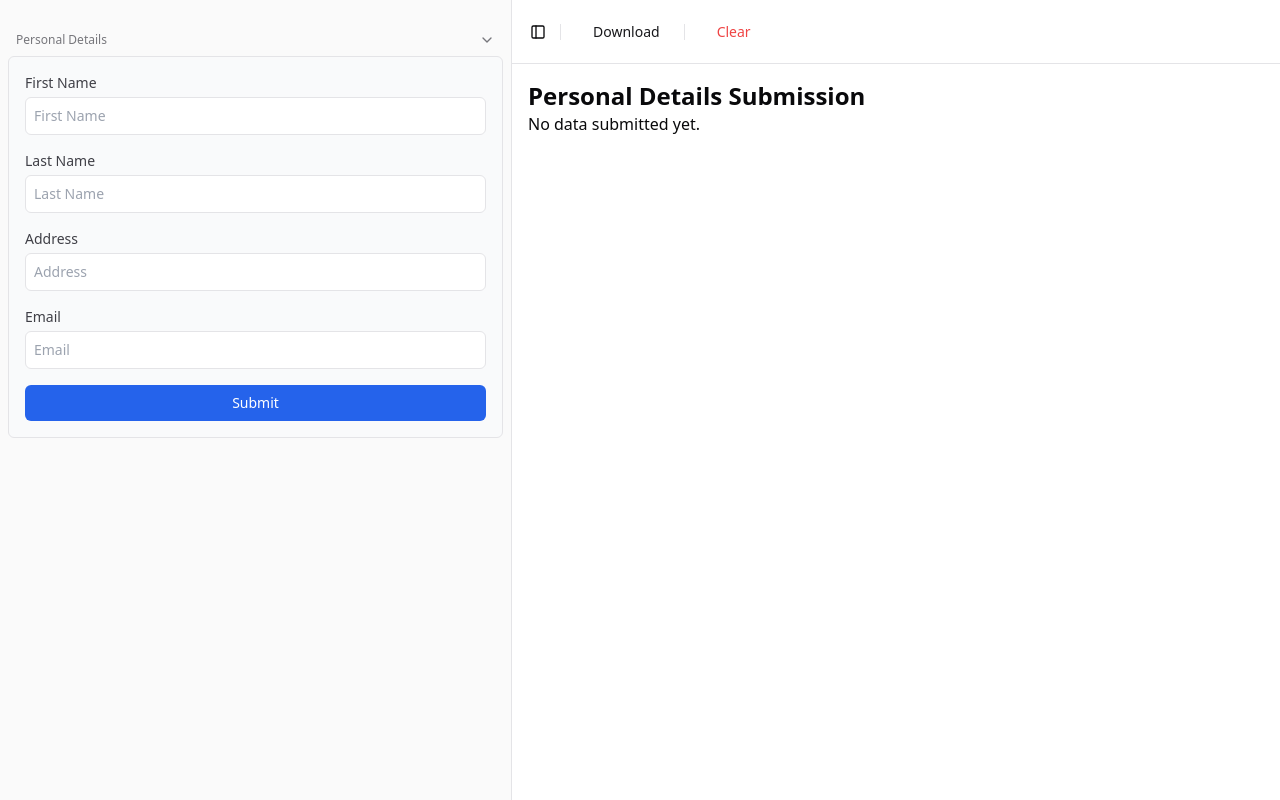
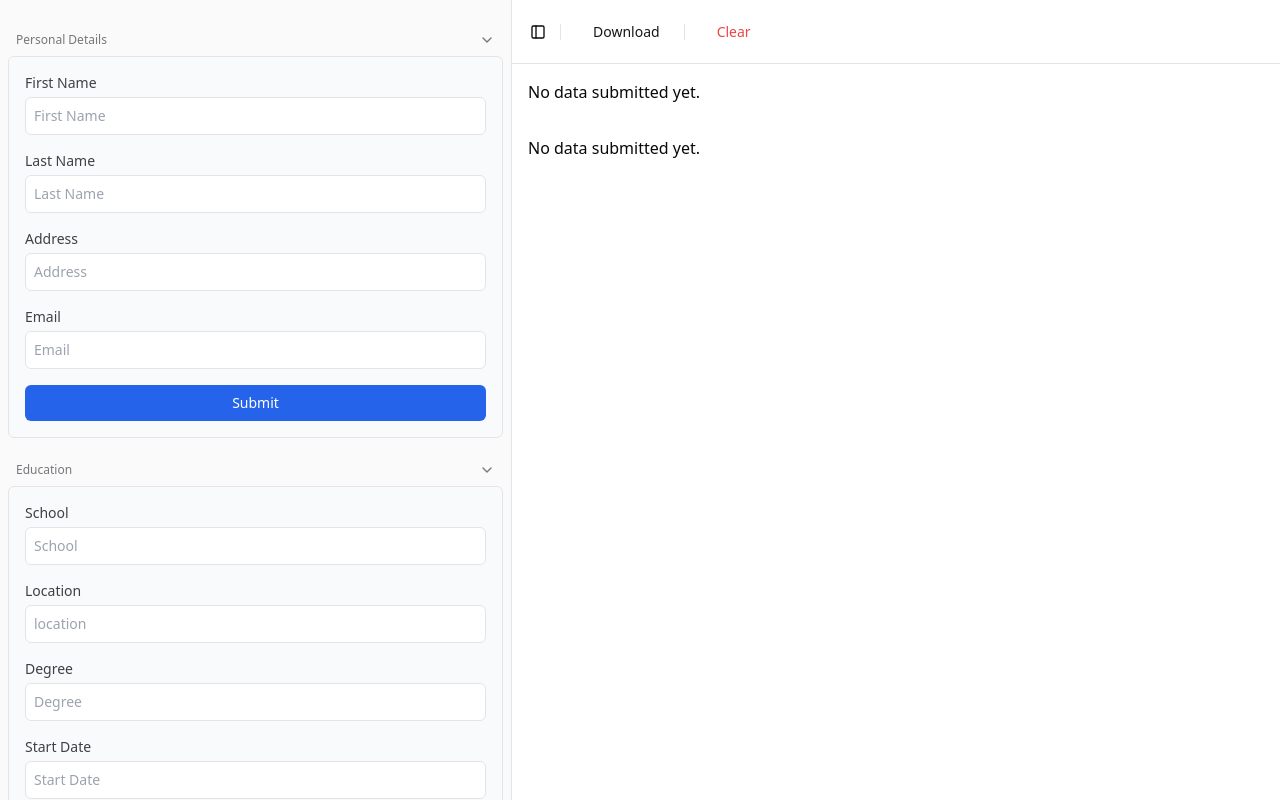
Before and after one commit to Emerson-Kelly/cv-app, a React (Vite) app: page / in a window 1280 px wide. Built offline with nearby package versions, Linux system fonts and the light colour scheme.

Commit message:
Add Education Form

```diff
--- a/src/App.jsx
+++ b/src/App.jsx
@@ -1,34 +1,54 @@
 import { useState } from "react";
 import { AppSidebar } from "./components/app-sidebar";
-import { SidebarProvider, SidebarTrigger, SidebarInset } from "./components/ui/sidebar";
+import {
+  SidebarProvider,
+  SidebarTrigger,
+  SidebarInset,
+} from "./components/ui/sidebar";
 import { Separator } from "./components/ui/separator";
 import { Button } from "@/components/ui/button";
 import { PersonalDetailsSubmission } from "./components/personal-details-submission";
-
+import { EducationSubmission } from "./components/education";
 
 function App() {
-  const [personalDetailsData, setFormData] = useState(null);
+  const [personalDetailsData, setPersonalDetailsFormData] = useState(null);
+  const [educationData, setEducationData] = useState(null);
 
-  const handleFormSubmit = (data) => {
-    setFormData(data); // Store submitted form data in state
+  const handlePersonalDetailsSubmit = (data) => {
+    setPersonalDetailsFormData(data);
+  };
+
+  const handleEducationSubmit = (data) => {
+    setEducationData(data);
   };
 
   return (
     <SidebarProvider>
-      <AppSidebar onFormSubmit={handleFormSubmit} />
+      <AppSidebar
+        onPersonalDetailsSubmit={handlePersonalDetailsSubmit}
+        onEducationSubmit={handleEducationSubmit}
+      />
       <SidebarInset>
-      <header className="flex sticky top-0 bg-background h-16 shrink-0 items-center gap-2 border-b px-4">
+        <header className="flex sticky top-0 bg-background h-16 shrink-0 items-center gap-2 border-b px-4">
           <SidebarTrigger className="-ml-1" />
           <Separator orientation="vertical" className="mr-2 h-4" />
           <Button variant="link">Download</Button>
           <Separator orientation="vertical" className="mr-2 h-4" />
-          <Button className="text-red-500" variant="link">Clear</Button>
+          <Button className="text-red-500" variant="link">
+            Clear
+          </Button>
         </header>
         <div className="p-4">
-          <h1 className="text-2xl font-bold">Personal Details Submission</h1>
           {/* Display submitted data */}
           {personalDetailsData ? (
             <PersonalDetailsSubmission data={personalDetailsData} />
+          ) : (
+            <p>No data submitted yet.</p>
+          )}
+        </div>
+        <div className="p-4">
+          {educationData ? (
+            <EducationSubmission data={educationData} />
           ) : (
             <p>No data submitted yet.</p>
           )}
--- a/src/components/app-sidebar.jsx
+++ b/src/components/app-sidebar.jsx
@@ -1,13 +1,14 @@
-import * as React from "react"
-import { ChevronRight } from "lucide-react"
-import { useForm } from "react-hook-form"
-import PersonalDetailsForm from "./personal-details-submission"
+import * as React from "react";
+import { ChevronRight } from "lucide-react";
+import { useForm } from "react-hook-form";
+import PersonalDetailsForm from "./personal-details-submission";
+import EducationForm from "./education";
 
 import {
   Collapsible,
   CollapsibleContent,
   CollapsibleTrigger,
-} from "@/components/ui/collapsible"
+} from "@/components/ui/collapsible";
 import {
   Sidebar,
   SidebarContent,
@@ -19,8 +20,7 @@ import {
   SidebarMenuButton,
   SidebarMenuItem,
   SidebarRail,
-} from "@/components/ui/sidebar"
-
+} from "@/components/ui/sidebar";
 
 // This is sample data.
 export const data = {
@@ -32,8 +32,7 @@ export const data = {
       items: [
         {
           title: "Form",
-          render: <PersonalDetailsForm key="personal-details-form" />
-
+          render: <PersonalDetailsForm key="personal-details-form" />,
         },
       ],
     },
@@ -43,7 +42,7 @@ export const data = {
       items: [
         {
           title: "Form",
-          url: "#",
+          render: <EducationForm key="education-form" />,
         },
       ],
     },
@@ -62,19 +61,18 @@ export const data = {
       ],
     },
   ],
-}
+};
 
-
-
-export function AppSidebar({ onFormSubmit }) {
+export function AppSidebar({ onPersonalDetailsSubmit, onEducationSubmit }) {
   return (
     <Sidebar>
-      <SidebarHeader>
-        {/* Sidebar header content */}
-      </SidebarHeader>
+      <SidebarHeader>{/* Sidebar header content */}</SidebarHeader>
       <SidebarContent className="gap-0">
-
-        <Collapsible title="Personal Details" defaultOpen className="group/collapsible">
+        <Collapsible
+          title="Personal Details"
+          defaultOpen
+          className="group/collapsible"
+        >
           <SidebarGroup>
             <SidebarGroupLabel asChild>
               <CollapsibleTrigger>
@@ -84,12 +82,32 @@ export function AppSidebar({ onFormSubmit }) {
             </SidebarGroupLabel>
             <CollapsibleContent>
               <SidebarGroupContent>
-                {/* Render the form directly */}
-                <PersonalDetailsForm onSubmit={onFormSubmit} />
+              <PersonalDetailsForm onSubmit={onPersonalDetailsSubmit} />
               </SidebarGroupContent>
             </CollapsibleContent>
           </SidebarGroup>
         </Collapsible>
+
+        <Collapsible
+          title="Education"
+          defaultOpen
+          className="group/collapsible"
+        >
+          <SidebarGroup>
+            <SidebarGroupLabel asChild>
+              <CollapsibleTrigger>
+              Education {""}
+                <ChevronRight className="ml-auto transition-transform group-data-[state=open]/collapsible:rotate-90" />
+              </CollapsibleTrigger>
+            </SidebarGroupLabel>
+            <CollapsibleContent>
+              <SidebarGroupContent>
+              <EducationForm onSubmit={onEducationSubmit} />
+              </SidebarGroupContent>
+            </CollapsibleContent>
+          </SidebarGroup>
+        </Collapsible>
+
       </SidebarContent>
       <SidebarRail />
     </Sidebar>
--- /dev/null
+++ b/src/components/education.jsx
@@ -0,0 +1,103 @@
+import React from "react";
+import { useForm } from "react-hook-form";
+
+export default function EducationForm({ onSubmit }) {
+  const { register, handleSubmit } = useForm();
+
+  return (
+    <form
+      onSubmit={handleSubmit(onSubmit)}
+      className="p-4 space-y-4 bg-gray-50 border rounded-md"
+    >
+      <div>
+        <label htmlFor="school" className="block text-sm font-medium">
+          School
+        </label>
+        <input
+          id="school"
+          {...register("school")}
+          type="text"
+          placeholder="School"
+          className="mt-1 block w-full p-2 border rounded-md"
+        />
+      </div>
+      <div>
+        <label htmlFor="location" className="block text-sm font-medium">
+          Location
+        </label>
+        <input
+          id="location"
+          {...register("location")}
+          type="text"
+          placeholder="location"
+          className="mt-1 block w-full p-2 border rounded-md"
+        />
+      </div>
+      <div>
+        <label htmlFor="degree" className="block text-sm font-medium">
+          Degree
+        </label>
+        <input
+          id="degree"
+          {...register("degree")}
+          type="text"
+          placeholder="Degree"
+          className="mt-1 block w-full p-2 border rounded-md"
+        />
+      </div>
+      <div>
+        <label htmlFor="startDate" className="block text-sm font-medium">
+        Start Date
+        </label>
+        <input
+          id="startDate"
+          {...register("startDate")}
+          type="text"
+          placeholder="Start Date"
+          className="mt-1 block w-full p-2 border rounded-md"
+        />
+      </div>
+      <div>
+        <label htmlFor="endDate" className="bock text-sm font-medium">
+            End Date
+        </label>
+        <input
+        id="endDate"
+        {...register("endDate")}
+        type="text"
+        placeholder="End Date"
+        className="mt-1 block w-full p-2 border rounded-md"
+        />
+      </div>
+      <div>
+        <button type="submit" className="w-full py-2 bg-blue-600 text-white rounded-md">
+          Submit
+        </button>
+      </div>
+    </form>
+  );
+}
+
+
+export function EducationSubmission({ data }) {
+    return (
+      <div className="p-4 border rounded-md bg-white">
+        <h2 className="text-xl font-semibold">Education</h2>
+        <p>
+          <strong>School:</strong> {data.school}
+        </p>
+        <p>
+          <strong>Location:</strong> {data.location}
+        </p>
+        <p>
+          <strong>Degree:</strong> {data.degree}
+        </p>
+        <p>
+          <strong>Start Date:</strong> {data.startDate}
+        </p>
+        <p>
+          <strong>End Date:</strong> {data.endDate}
+        </p>
+      </div>
+    );
+  }
--- a/src/components/personal-details-submission.jsx
+++ b/src/components/personal-details-submission.jsx
@@ -70,7 +70,7 @@ export default function PersonalDetailsForm({ onSubmit }) {
 export function PersonalDetailsSubmission({ data }) {
     return (
       <div className="p-4 border rounded-md bg-white">
-        <h2 className="text-xl font-semibold">Submitted Data</h2>
+        <h2 className="text-xl font-semibold">Personal Details</h2>
         <p>
           <strong>First Name:</strong> {data.firstName}
         </p>
```
